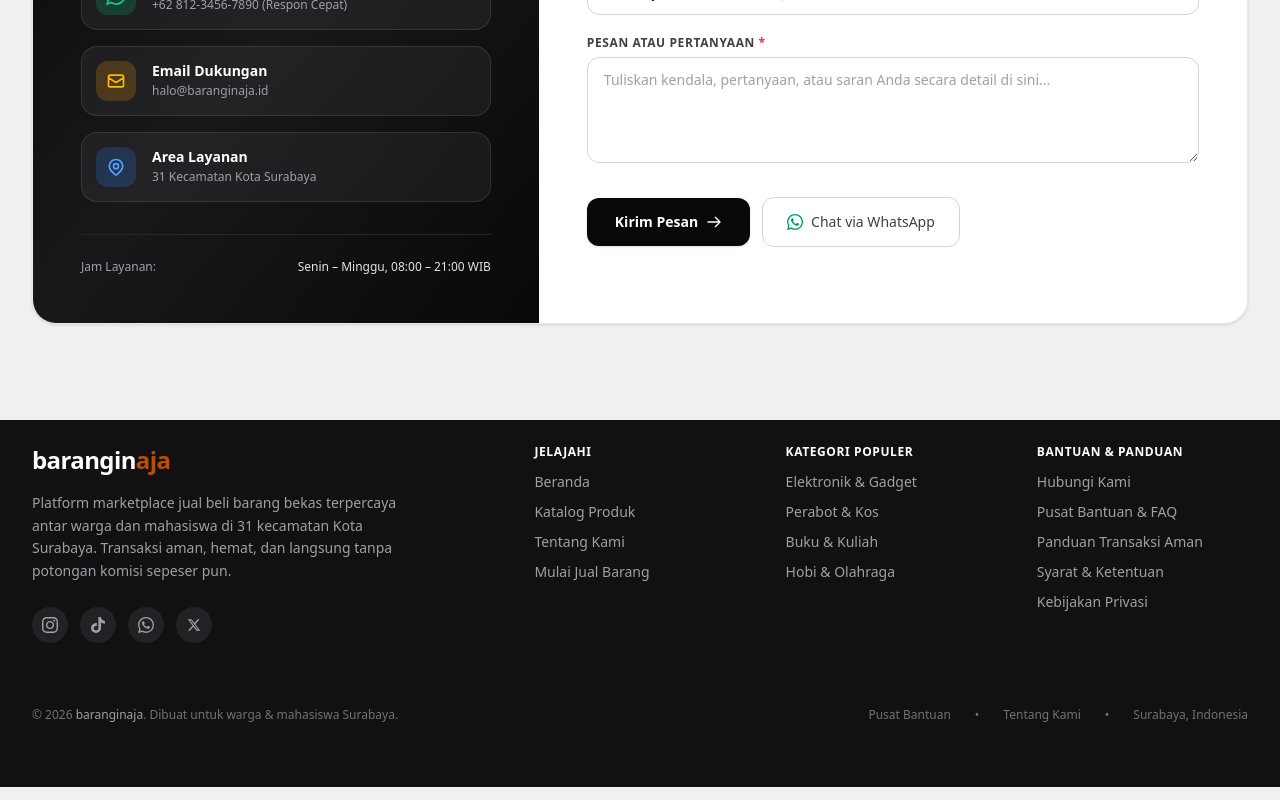
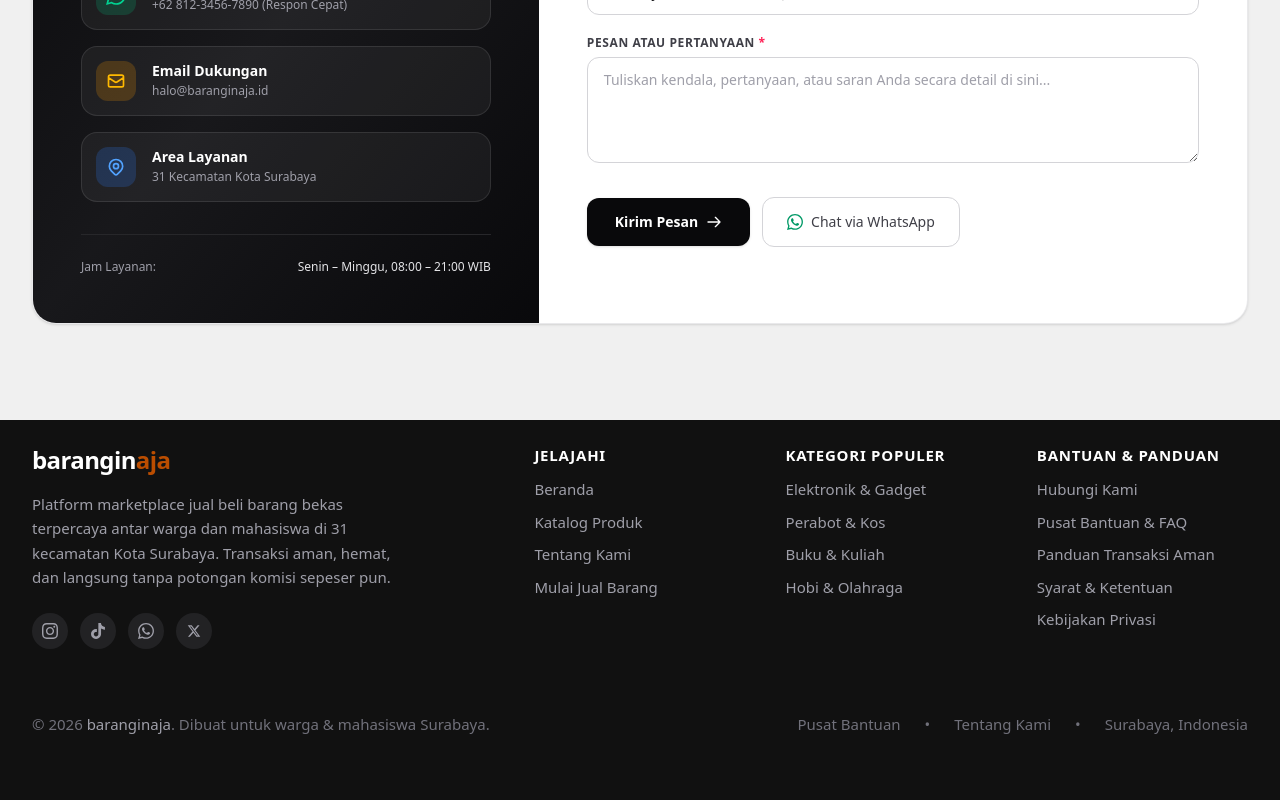
Before and after one commit to alvin23-mj/baranginaja, a Next.js app: page / in a window 1280 px wide. Shown: the part 3223-4023 px from the top of the page. Built offline with nearby package versions, Linux system fonts and the light colour scheme; no server answers; the database is empty; a web font is replaced by a local one.

Commit message:
style: ubah ukuran font terkecil footer menjadi 15px

```diff
--- a/components/footer.tsx
+++ b/components/footer.tsx
@@ -32,7 +32,7 @@ export function Footer() {
               </span>
             </Link>
 
-            <p className="text-sm text-zinc-400 leading-relaxed max-w-sm">
+            <p className="text-[15px] text-zinc-400 leading-relaxed max-w-sm">
               Platform marketplace jual beli barang bekas terpercaya antar warga dan mahasiswa di 31 kecamatan Kota Surabaya. Transaksi aman, hemat, dan langsung tanpa potongan komisi sepeser pun.
             </p>
 
@@ -89,10 +89,10 @@ export function Footer() {
 
           {/* Kolom 2: Jelajahi */}
           <div className="space-y-3">
-            <h3 className="text-xs font-semibold text-white tracking-wider uppercase">
+            <h3 className="text-[15px] font-semibold text-white tracking-wider uppercase">
               Jelajahi
             </h3>
-            <ul className="space-y-2.5 text-sm">
+            <ul className="space-y-2.5 text-[15px]">
               <li>
                 <Link
                   href="/"
@@ -130,10 +130,10 @@ export function Footer() {
 
           {/* Kolom 3: Kategori Populer */}
           <div className="space-y-3">
-            <h3 className="text-xs font-semibold text-white tracking-wider uppercase">
+            <h3 className="text-[15px] font-semibold text-white tracking-wider uppercase">
               Kategori Populer
             </h3>
-            <ul className="space-y-2.5 text-sm">
+            <ul className="space-y-2.5 text-[15px]">
               <li>
                 <Link
                   href="/produk"
@@ -171,10 +171,10 @@ export function Footer() {
 
           {/* Kolom 4: Bantuan & Informasi */}
           <div className="space-y-3">
-            <h3 className="text-xs font-semibold text-white tracking-wider uppercase">
+            <h3 className="text-[15px] font-semibold text-white tracking-wider uppercase">
               Bantuan & Panduan
             </h3>
-            <ul className="space-y-2.5 text-sm">
+            <ul className="space-y-2.5 text-[15px]">
               <li>
                 <Link
                   href="/#hubungi-kami"
@@ -220,7 +220,7 @@ export function Footer() {
         </div>
 
         {/* Bagian Bawah Footer (Copyright) - Tanpa garis border/outline */}
-        <div className="pt-12 sm:pt-16 flex flex-col sm:flex-row items-center justify-between gap-4 text-xs text-zinc-500">
+        <div className="pt-12 sm:pt-16 flex flex-col sm:flex-row items-center justify-between gap-4 text-[15px] text-zinc-500">
           <p>
             &copy; {new Date().getFullYear()}{" "}
             <span className="text-zinc-400 font-medium">baranginaja</span>. Dibuat untuk warga & mahasiswa Surabaya.
```
